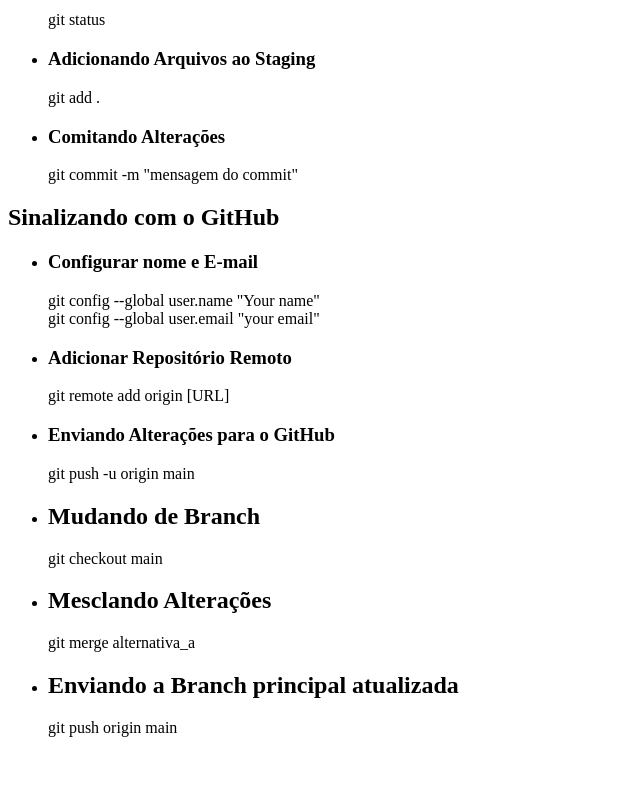
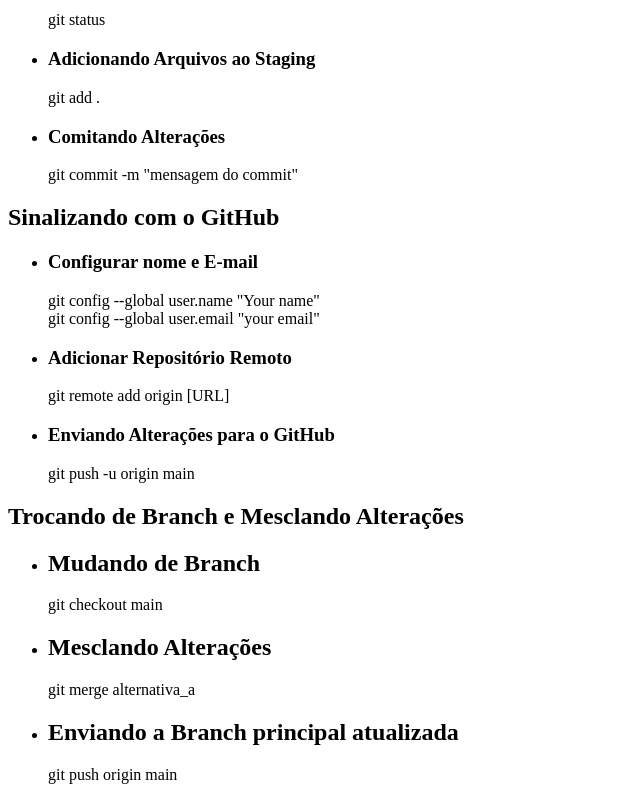
Before and after one commit to marcelly-ramos/git-aula-1, a plain HTML site: page index.html in a window 1280 px wide. Shown: the part 504-1304 px from the top of the page, without its empty margins (0-640 px from the left). Before the commit the page ends 1257 px from the top, so only its background shows below. Drawn offline with Linux system fonts and the light colour scheme.

Commit message:
uma outra versão atualizada

```diff
--- a/index.html
+++ b/index.html
@@ -69,6 +69,7 @@
     </div>
 
     <div>
+        <h2>Trocando de Branch e Mesclando Alterações</h2>
         <ul>
             <li>
                 <h2>Mudando de Branch</h2>
```
